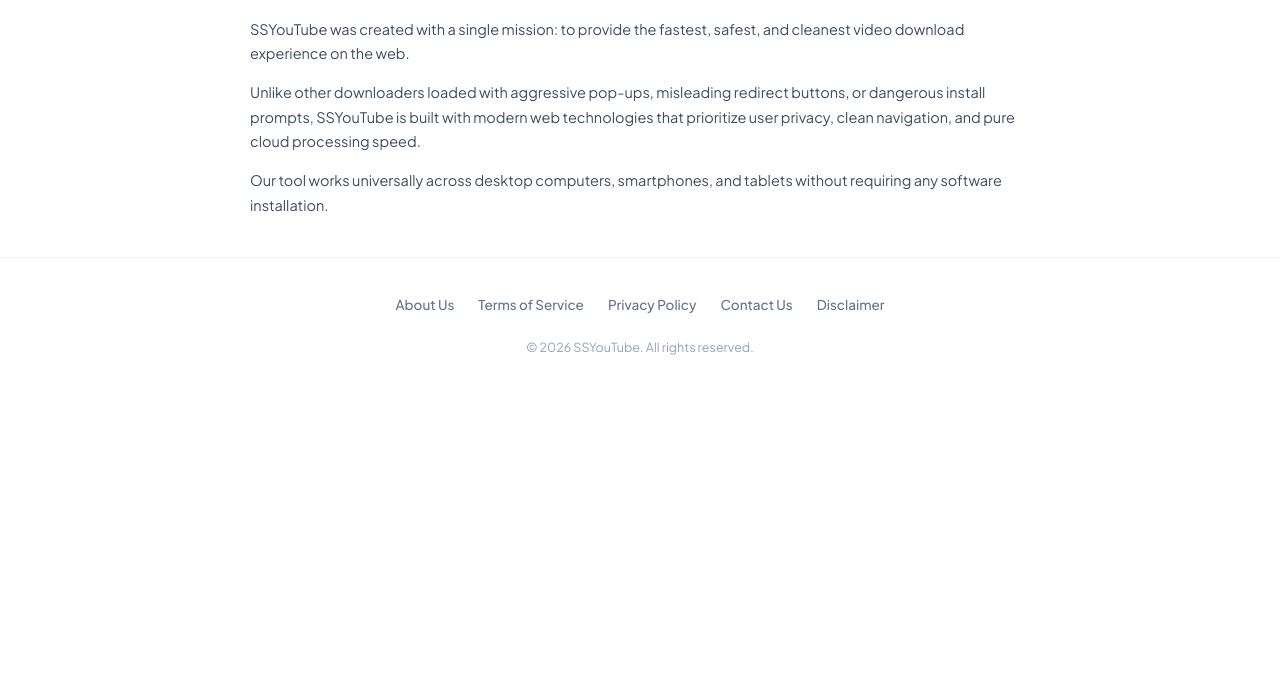
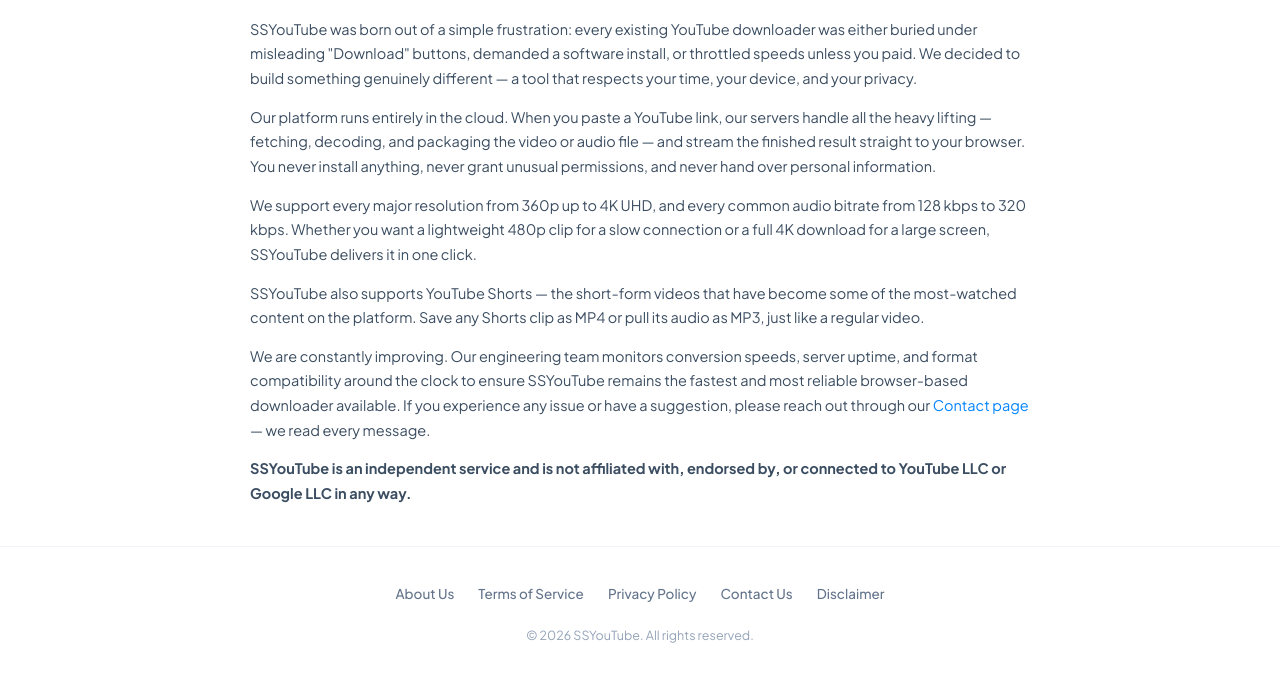
Before and after one commit to alanimation874-dotcom/ssyoutube-downloader, a plain HTML site: page about.html in a window 1280 px wide. Shown: the part 162-844 px from the top of the page. Before the commit the page ends 800 px from the top, so only its background shows below. Drawn offline with Linux system fonts and the light colour scheme.

Commit message:
about.html

```diff
--- a/about.html
+++ b/about.html
@@ -11,16 +11,16 @@
 </script>
   <meta charset="UTF-8">
   <meta name="viewport" content="width=device-width, initial-scale=1.0">
-  <title>About Us - SSYouTube</title>
-  <meta name="description" content="Learn about SSYouTube - the free high-speed video downloader and converter platform.">
+  <title>About SSYouTube — Our Story, Mission & How We Built It</title>
+  <meta name="description" content="Learn the story behind SSYouTube — why we built it, what makes it different from other YouTube downloaders, and our commitment to a fast, clean, ad-safe experience.">
   <meta name="robots" content="index, follow, max-snippet:-1, max-image-preview:large, max-video-preview:-1">
   <link rel="canonical" href="https://ssyoutube.work/about.html">
 
 <!-- Open Graph -->
 <meta property="og:type" content="website">
 <meta property="og:url" content="https://ssyoutube.work/about.html">
-<meta property="og:title" content="About Us - SSYouTube">
-<meta property="og:description" content="Learn about SSYouTube - the free high-speed video downloader and converter platform.">
+<meta property="og:title" content="About SSYouTube — Our Story & Mission">
+<meta property="og:description" content="Discover the story behind SSYouTube and why we built the cleanest, fastest browser-based YouTube downloader available today.">
 <meta property="og:image" content="https://ssyoutube.work/og-image.png">
 
 <!-- Twitter -->
@@ -52,9 +52,17 @@
   <main class="page-container">
     <h1 class="page-title">About SSYouTube</h1>
     <div class="page-content">
-      <p>SSYouTube was created with a single mission: to provide the fastest, safest, and cleanest video download experience on the web.</p>
-      <p>Unlike other downloaders loaded with aggressive pop-ups, misleading redirect buttons, or dangerous install prompts, SSYouTube is built with modern web technologies that prioritize user privacy, clean navigation, and pure cloud processing speed.</p>
-      <p>Our tool works universally across desktop computers, smartphones, and tablets without requiring any software installation.</p>
+      <p>SSYouTube was born out of a simple frustration: every existing YouTube downloader was either buried under misleading "Download" buttons, demanded a software install, or throttled speeds unless you paid. We decided to build something genuinely different — a tool that respects your time, your device, and your privacy.</p>
+
+      <p>Our platform runs entirely in the cloud. When you paste a YouTube link, our servers handle all the heavy lifting — fetching, decoding, and packaging the video or audio file — and stream the finished result straight to your browser. You never install anything, never grant unusual permissions, and never hand over personal information.</p>
+
+      <p>We support every major resolution from 360p up to 4K UHD, and every common audio bitrate from 128 kbps to 320 kbps. Whether you want a lightweight 480p clip for a slow connection or a full 4K download for a large screen, SSYouTube delivers it in one click.</p>
+
+      <p>SSYouTube also supports YouTube Shorts — the short-form videos that have become some of the most-watched content on the platform. Save any Shorts clip as MP4 or pull its audio as MP3, just like a regular video.</p>
+
+      <p>We are constantly improving. Our engineering team monitors conversion speeds, server uptime, and format compatibility around the clock to ensure SSYouTube remains the fastest and most reliable browser-based downloader available. If you experience any issue or have a suggestion, please reach out through our <a href="contact.html">Contact page</a> — we read every message.</p>
+
+      <p><strong>SSYouTube is an independent service and is not affiliated with, endorsed by, or connected to YouTube LLC or Google LLC in any way.</strong></p>
     </div>
   </main>
 
```
